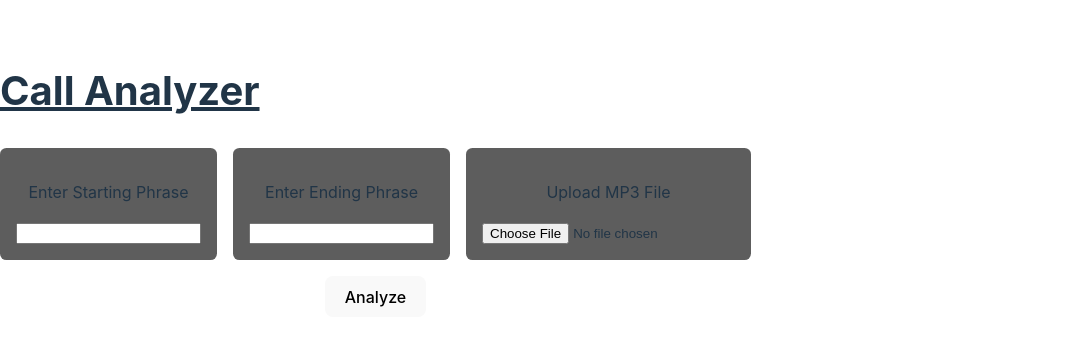
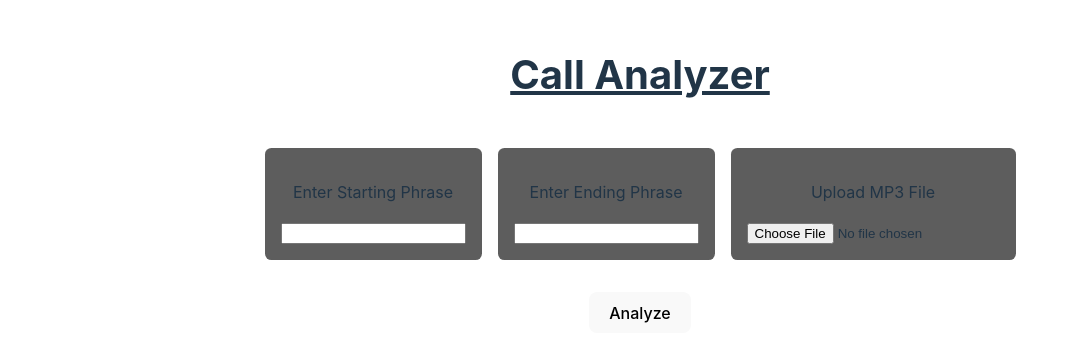
Before and after one commit to nvduran/ai-cs-helper, a React (Vite) app: page / in a window 1280 px wide. Shown: the part 216-578 px from the top of the page, without its empty margins (0-1079 px from the left). Built offline with nearby package versions, Linux system fonts and the light colour scheme.

Commit message:
centering everything

```diff
--- a/package.json
+++ b/package.json
@@ -4,7 +4,7 @@
   "version": "0.0.0",
   "type": "module",
   "scripts": {
-    "dev": "vite",
+    "dev": "vite --host",
     "build": "tsc -b && vite build",
     "lint": "eslint . --ext ts,tsx --report-unused-disable-directives --max-warnings 0",
     "preview": "vite preview"
--- a/src/components/App.tsx
+++ b/src/components/App.tsx
@@ -42,7 +42,7 @@ function App() {
   const getBorderColor = (found: boolean) => (found ? 'green' : 'red');
 
   return (
-    <div>
+    <div className='big-centering-div'>
       <h1>Call Analyzer</h1>
       <div className='centered-row-container'>
         <div className='centered-column-container'>
--- a/src/styles/index.css
+++ b/src/styles/index.css
@@ -118,3 +118,11 @@ button:focus-visible {
   border-radius: 0.4rem;
   background-color: #4f4f4f4b;
 }
+
+.big-centering-div {
+  display: flex;
+  justify-content: center;
+  align-items: center;
+  flex-direction: column;
+  width: 100vw;
+}
```
